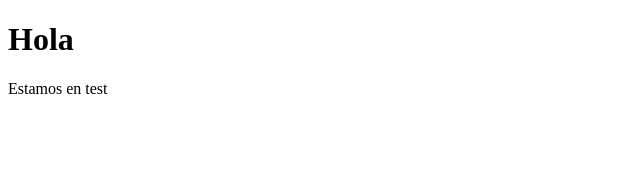
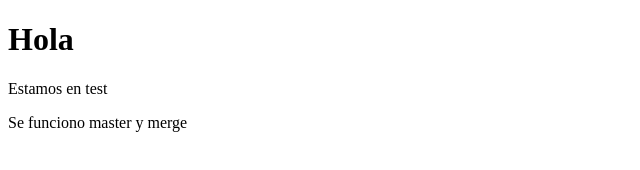
Before and after one commit to PacoMedinaMz/gitE1, a plain HTML site: page index.html in a window 1280 px wide. Shown: the whole page, without its empty margins (0-640 px from the left). Drawn offline with Linux system fonts and the light colour scheme.

Commit message:
Se funciono las ramas master y test

```diff
--- a/index.html
+++ b/index.html
@@ -8,6 +8,6 @@
 <body>
     <h1>Hola</h1>
     <p>Estamos en test</p>
-
+    <p>Se funciono master y merge</p>
 </body>
 </html>
```
